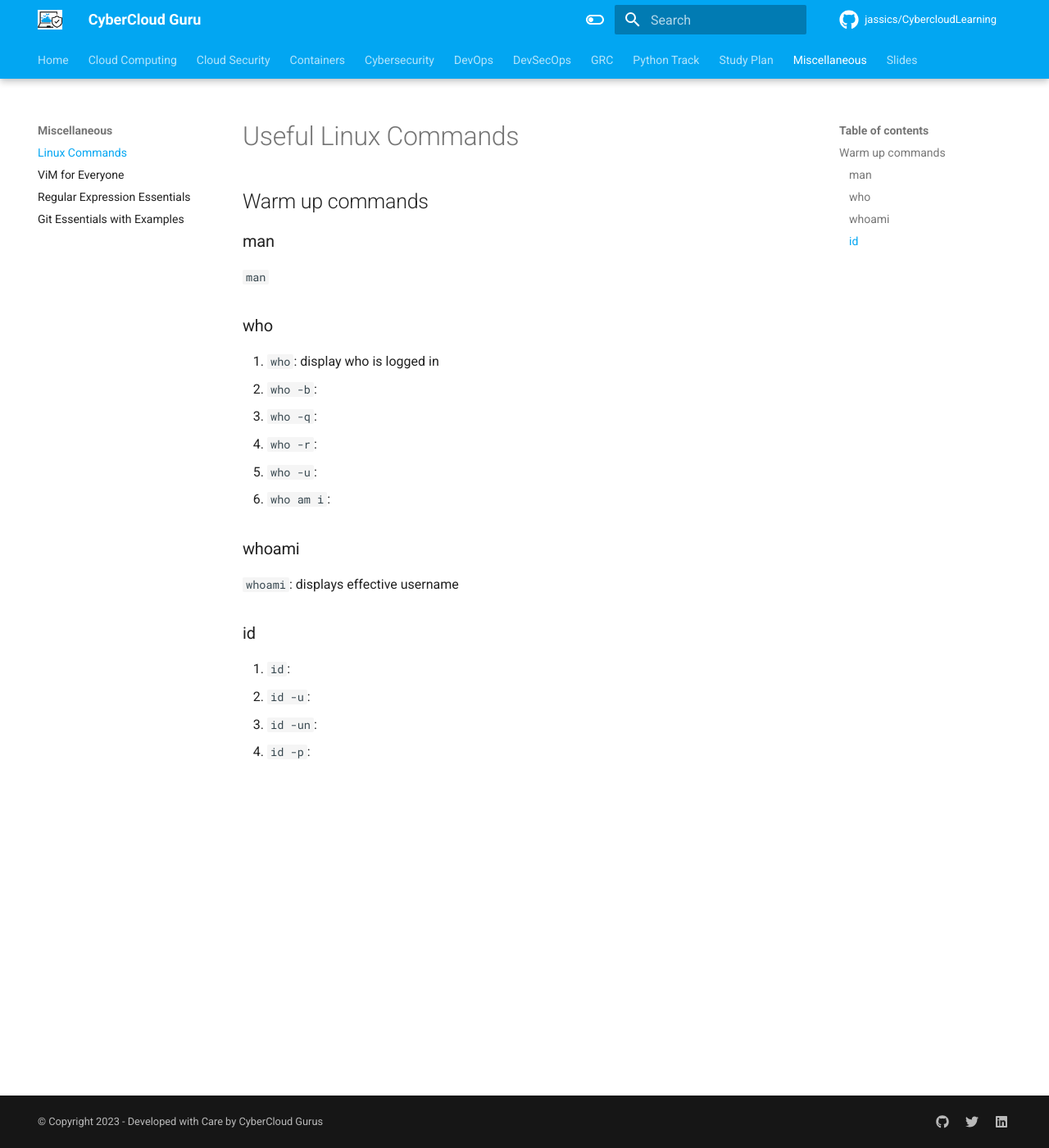
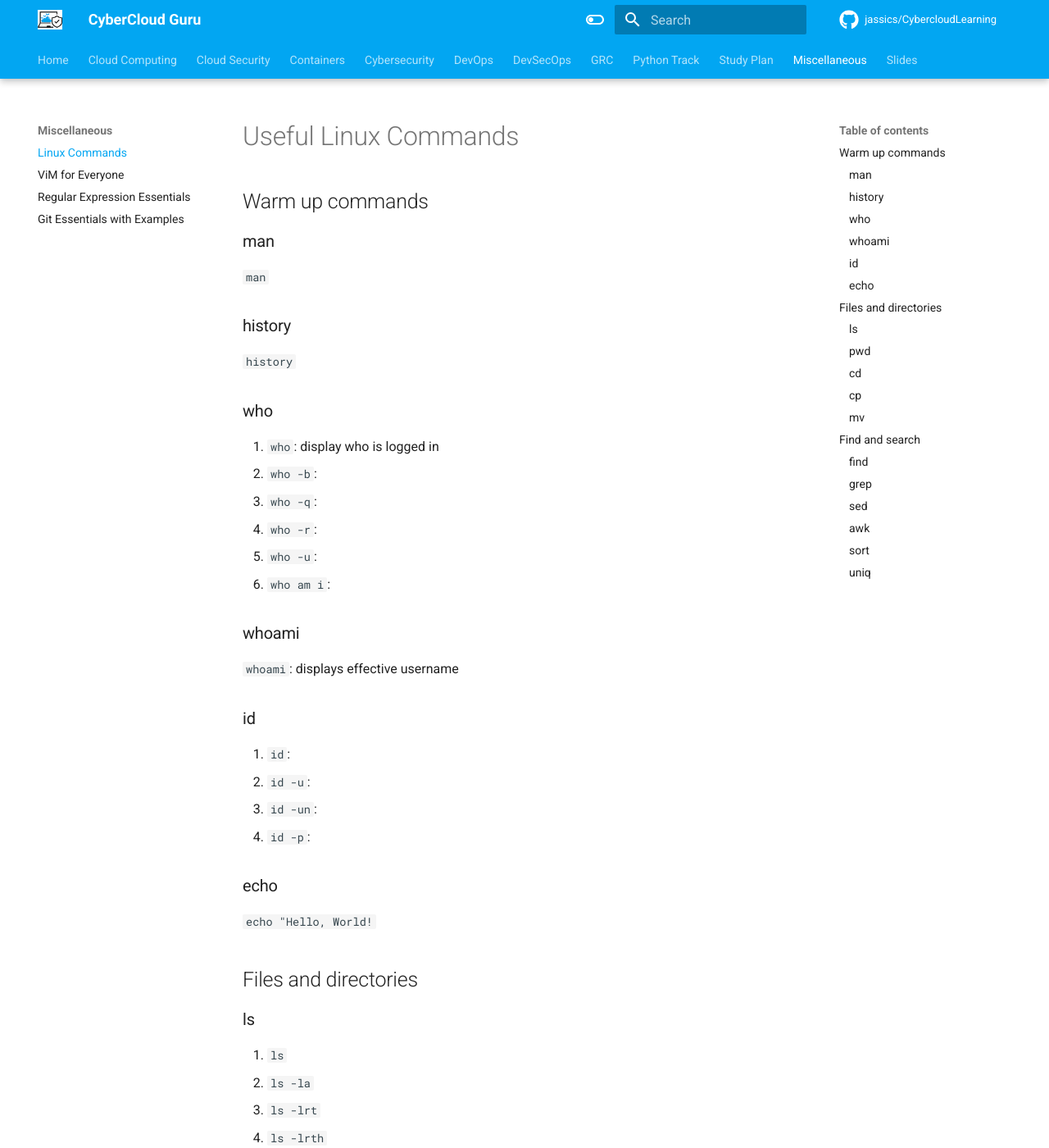
Before and after one commit to jassics/CybercloudLearning, an MkDocs documentation site: the page built from docs/miscellaneous/linux-commands.md, in a window 1280 px wide and 1400 px high. Shown: the whole window at 82% size. Built offline with MkDocs 1.6.1 and Material for MkDocs 9.7.7, drawn with Linux system fonts in a browser that asks for light colours; comment, search, counter and statistics services are not loaded; some of the changed text lies outside the part shown.

Commit message:
Added jenkins doc and linux commands updates and changes in mkdocs.yml

```diff
--- a/docs/miscellaneous/linux-commands.md
+++ b/docs/miscellaneous/linux-commands.md
@@ -3,6 +3,10 @@
 ## Warm up commands
 ### man
 `man`
+
+### history
+`history
+`
 ### who
 1. `who`: display who is logged in
 2. `who -b`:
@@ -19,3 +23,26 @@
 2. `id -u`:
 3. `id -un`:
 4. `id -p`:
+
+### echo
+`echo "Hello, World!`
+
+## Files and directories
+### ls
+1. `ls`
+2. `ls -la`
+3. `ls -lrt`
+4. `ls -lrth`
+
+### pwd
+### cd
+### cp
+### mv
+
+## Find and search
+### find
+### grep
+### sed
+### awk
+### sort
+### uniq
--- a/mkdocs.yml
+++ b/mkdocs.yml
@@ -168,6 +168,7 @@ nav:
         - 'Terraform': devops/terraform.md
         - 'CloudFormation': devops/cloudformation.md
         - 'Pulumi': devops/pulumi.md
+        - 'Jenkins': devops/jenkins.md
     - DevSecOps:
         - 'DevSecOps Fundamentals': devsecops/devsecops-fundamentals.md
         - 'DevSecOps Maturity Model': devsecops/devsecops-maturity.md
```
Also changed, not shown: docs/devops/jenkins.md (added).
